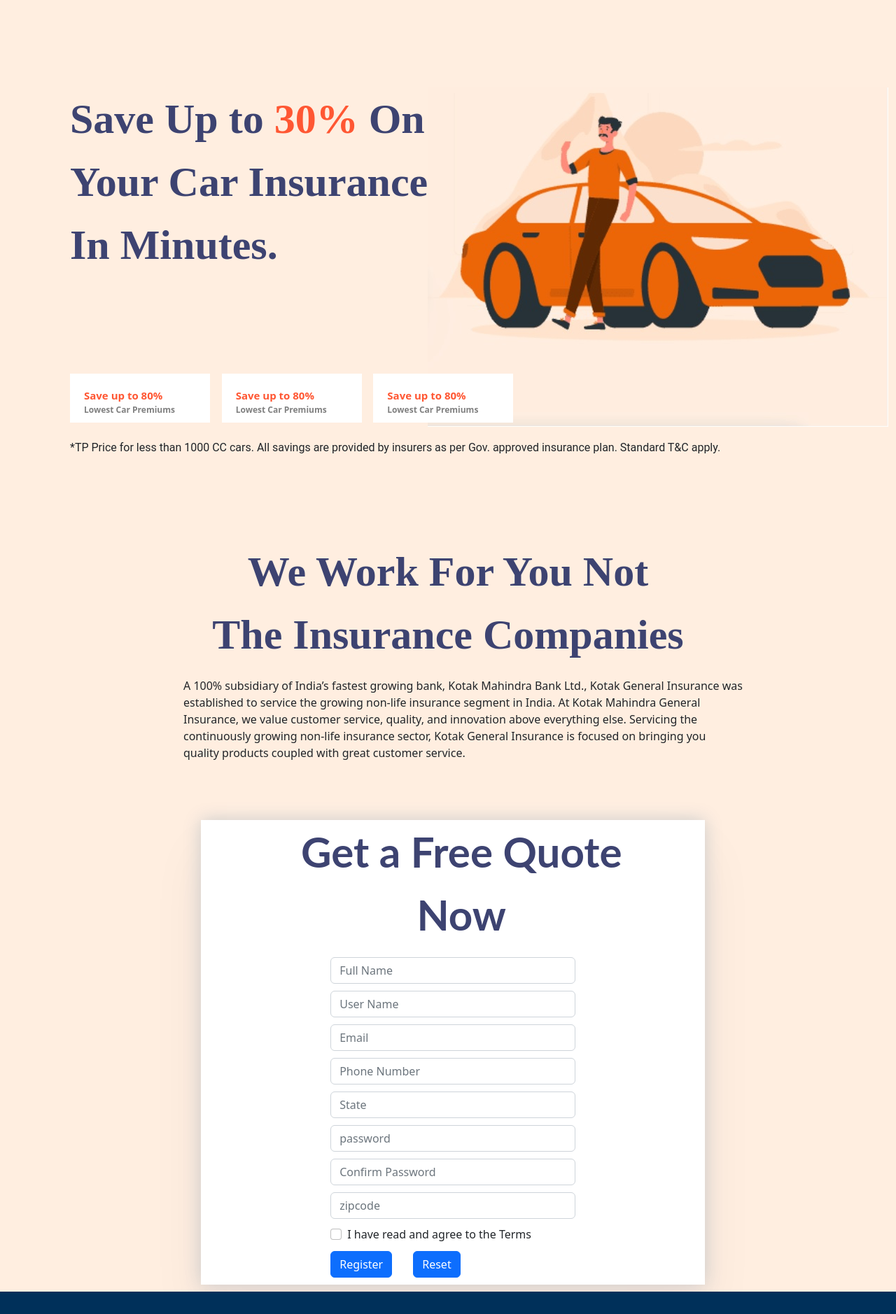
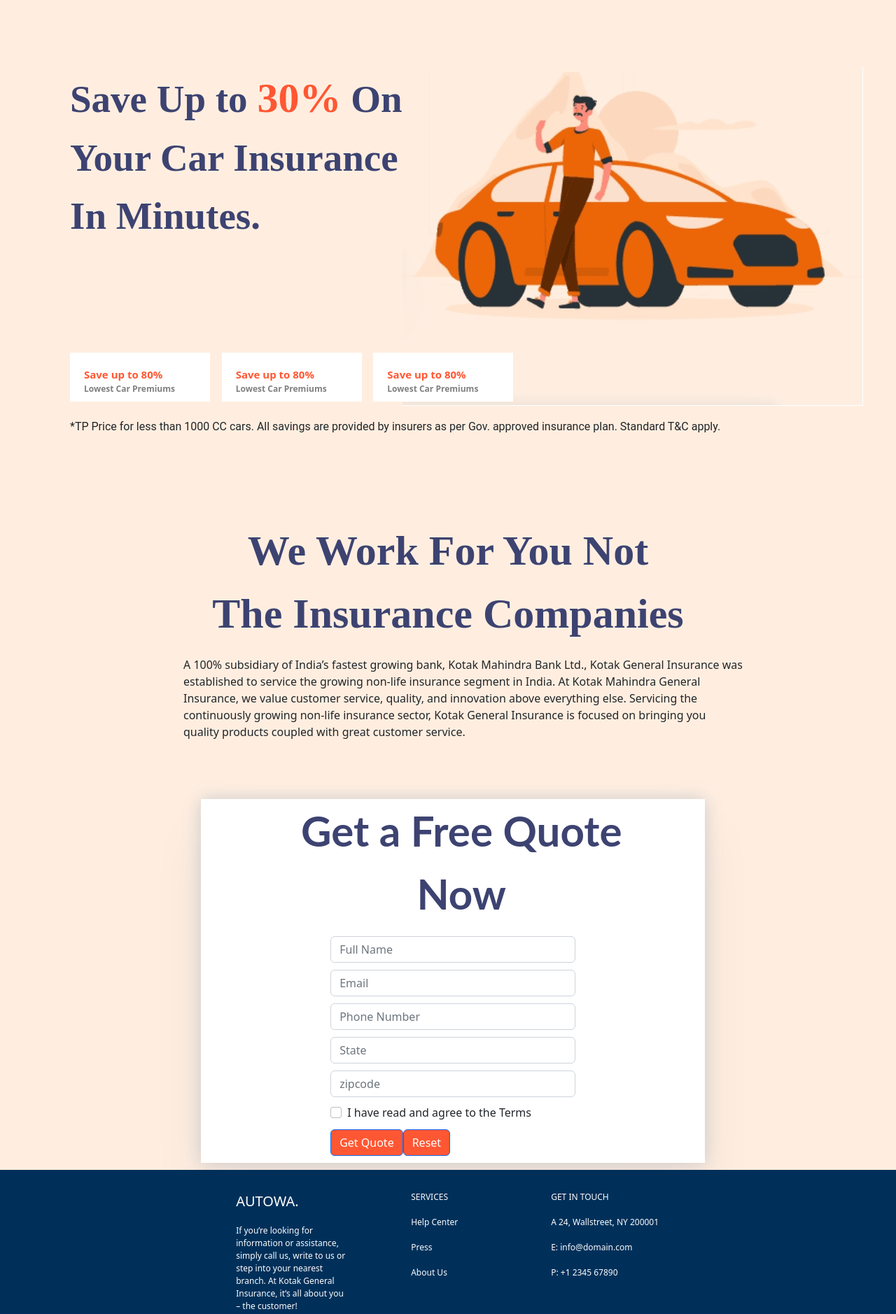
Before and after one commit to FSTeam3/Auto-Insurance, an Angular app in the folder myApp/: page /about in a window 1280 px wide. Shown: the part 80-1958 px from the top of the page at 70% size. Built offline with nearby package versions, Linux system fonts and the light colour scheme.

Commit message:
format
position

```diff
--- a/myApp/src/app/ContactUS/ContactUS.component.html
+++ b/myApp/src/app/ContactUS/ContactUS.component.html
@@ -50,14 +50,14 @@
     </div>
 
 </div>
-<div style="position:relative;top:100px">
+<div style="position:relative;top:112px">
     <hr class="newLine">
     <div class="parentText">
       <div class="column contactUsText" style="margin-left: 20px;">
         @2020 Copyright Autowa. All rights Reserved.
       </div>
 
-      <table  class="contactUsText" style="position: absolute; right: 0px;">
+      <table  class="contactUsText" style="position: absolute; right: 230px;">
         <tr>
           <td style="padding:10px">
             f
--- a/myApp/src/app/Process/Process.component.html
+++ b/myApp/src/app/Process/Process.component.html
@@ -22,7 +22,7 @@
       </div>
   </div>
 
-    <div class="form-group">
+    <!-- <div class="form-group">
 
       <input
         type="text"
@@ -40,7 +40,7 @@
           Username must not exceed 20 characters
         </div>
       </div>
-    </div>
+    </div> -->
 
     <div class="form-group">
 
@@ -89,7 +89,7 @@
         <div *ngIf="f.state.errors.required">State is required</div>
       </div>
     </div>
-    <div class="form-group">
+    <!-- <div class="form-group">
 
       <input
         type="password"
@@ -107,9 +107,9 @@
           Username must not exceed 40 characters
         </div>
       </div>
-    </div>
+    </div> -->
 
-    <div class="form-group">
+    <!-- <div class="form-group">
 
       <input
         placeholder="Confirm Password"
@@ -129,7 +129,7 @@
           Confirm Password does not match
         </div>
       </div>
-    </div>
+    </div> -->
     <div class="form-group">
 
       <input
@@ -160,9 +160,9 @@
     </div>
 
     <div class="form-group">
-      <button type="submit" class="btn btn-primary">Register</button>
+      <button type="submit" class="btn btn-primary" style="background-color:#FF5733;">Get Quote</button>
       <button
-        type="button" style="margin-left:30px"
+        type="button" style="margin-left:30px" style=" background:#FF5733;"
         (click)="onReset()"
         class="btn  btn-primary float-right"
       >
--- a/myApp/src/app/Process/Process.component.ts
+++ b/myApp/src/app/Process/Process.component.ts
@@ -29,14 +29,14 @@ export class ProcessComponent implements OnInit {
         fullname: ['', Validators.required],
         state: ['', Validators.required],
         zipcode: ['', Validators.required],
-        username: [
-          '',
-          [
-            Validators.required,
-            Validators.minLength(6),
-            Validators.maxLength(20)
-          ]
-        ],
+        // username: [
+        //   '',
+        //   [
+        //     Validators.required,
+        //     Validators.minLength(6),
+        //     Validators.maxLength(20)
+        //   ]
+        // ],
         phoneNumber: [
           '',
           [
@@ -46,15 +46,15 @@ export class ProcessComponent implements OnInit {
           ]
         ],
         email: ['', [Validators.required, Validators.email]],
-        password: [
-          '',
-          [
-            Validators.required,
-            Validators.minLength(6),
-            Validators.maxLength(40)
-          ]
-        ],
-        confirmPassword: ['', Validators.required],
+        // password: [
+        //   '',
+        //   [
+        //     Validators.required,
+        //     Validators.minLength(6),
+        //     Validators.maxLength(40)
+        //   ]
+        // ],
+        // confirmPassword: ['', Validators.required],
         acceptTerms: [false, Validators.requiredTrue]
       },
       {
--- a/myApp/src/app/home/home.component.css
+++ b/myApp/src/app/home/home.component.css
@@ -0,0 +1,10 @@
+.autoWaTxtHome
+{
+    color:#3D4371;
+    font-size: 55px;
+    font-family: 'rubik';
+      margin-left: 0px;
+    font-weight: bold;
+    margin-top:0px;
+
+}
--- a/myApp/src/app/home/home.component.html
+++ b/myApp/src/app/home/home.component.html
@@ -1,7 +1,7 @@
 <div class="homeContainer">
-    <div style="margin-left: 90px;margin-top:100px;">
+    <div style="margin-left: 90px;margin-top:70px;">
 <div class="autoWaTxtHome parentImg">
-   <div >
+   <div  >
       Save Up to <span class="yellow">30%</span> On <br>
       Your Car Insurance<br>
       In Minutes.
--- a/myApp/src/styles.css
+++ b/myApp/src/styles.css
@@ -35,16 +35,6 @@
     font-weight: bold;
     margin-top:100px;
   text-align: center;
-}
-.autoWaTxtHome
-{
-    color:#3D4371;
-    font-size: 60px;
-    font-family: 'rubik';
-      margin-left: 0px;
-    font-weight: bold;
-    margin-top:0px;
-
 }
 .aboutUS
 {
@@ -179,4 +169,5 @@ padding: 10px;
 
 hr.newLine {
     border: 1px solid #124c7e;
+    margin-right: 260px;
   }
```
